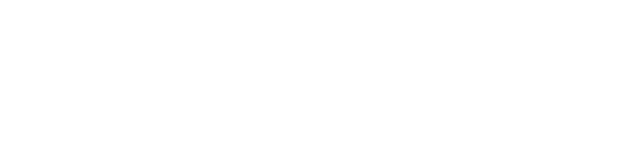
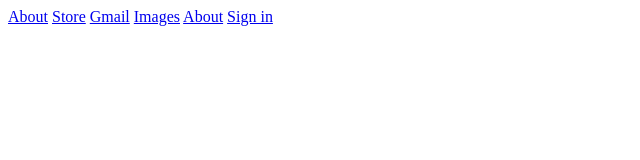
Before and after one commit to jj1here/google-homepage, a plain HTML site: page index.html in a window 1280 px wide. Shown: the whole page, without its empty margins (0-640 px from the left). Drawn offline with Linux system fonts and the light colour scheme.

Commit message:
made a navbar with right ids and names for each link

```diff
--- a/index.html
+++ b/index.html
@@ -7,6 +7,14 @@
     <title>Google HomePage</title>
 </head>
 <body>
+    <nav class="navBar">
+        <a href="#" id="about">About</a>
+        <a href="#" id="store">Store</a>
+        <a href="#" id="gmail">Gmail</a>
+        <a href="#" id="images">Images</a>
+        <a href="#" id="grid">About</a>
+        <a href="#" id="signIn">Sign in</a>
+    </nav>
 
 </body>
 </html>
```
